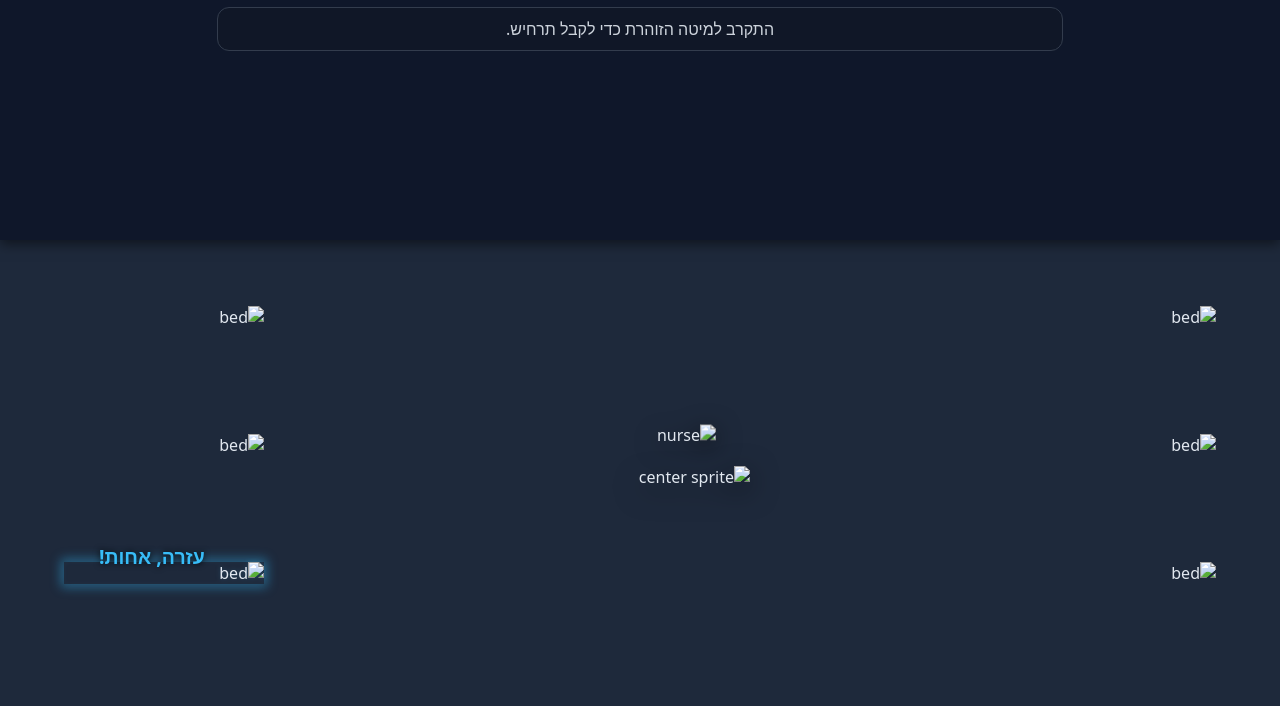
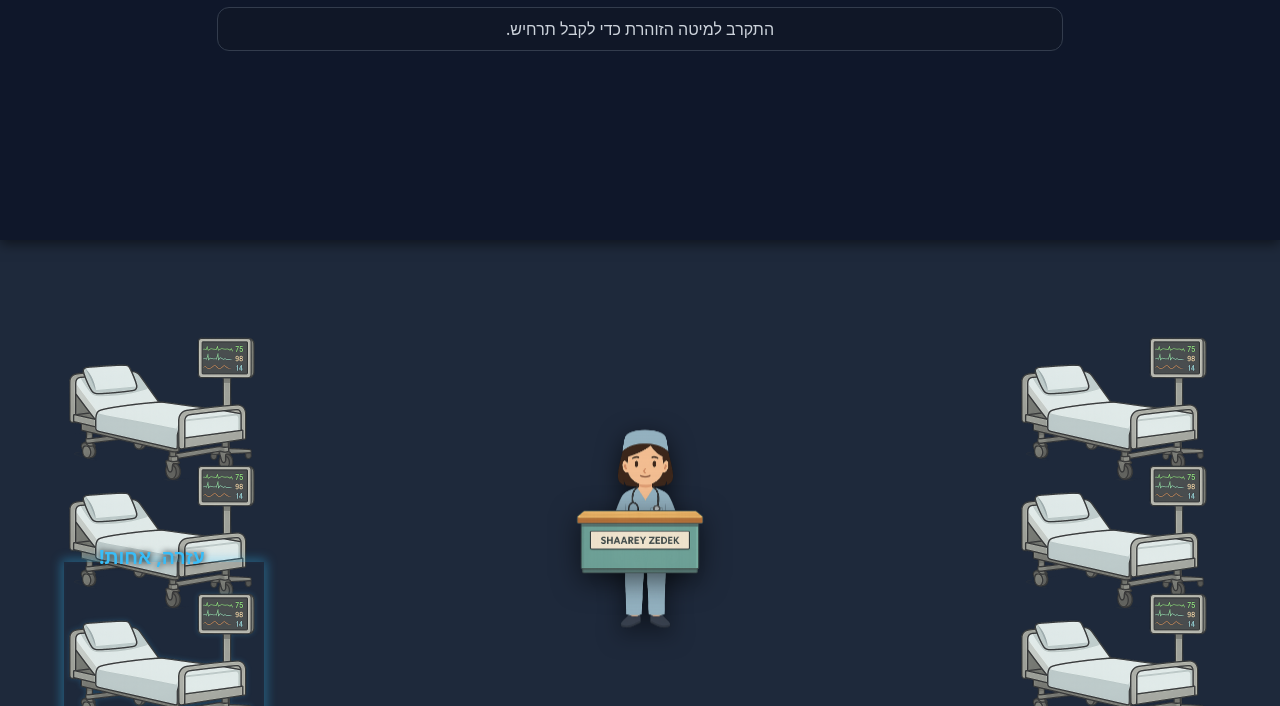
Before and after one commit to JoeAlabama/ICU, a plain HTML site: page index.html in a window 1280 px wide. Both pictures are taken after a click on the button "התחל משחק". Shown: the part 94-800 px from the top of the page. Drawn offline with Linux system fonts and the light colour scheme.

Commit message:
Update index.html

```diff
--- a/index.html
+++ b/index.html
@@ -78,20 +78,20 @@
       </div>
 
       <!-- Nurse -->
-      <img id="nurse"$1src="./assets/nurse.png" alt="nurse" />
+      <img id="nurse"src="./assets/nurse.png" alt="nurse" />
 
       <!-- Beds along left wall -->
-      <img class="bed"$1src="./assets/bed.png" style="top:50vh;left:5%" alt="bed" />
-      <img class="bed"$1src="./assets/bed.png" style="top:66vh;left:5%" alt="bed" />
-      <img class="bed"$1src="./assets/bed.png" style="top:82vh;left:5%" alt="bed" />
+      <img class="bed"src="./assets/bed.png" style="top:50vh;left:5%" alt="bed" />
+      <img class="bed"src="./assets/bed.png" style="top:66vh;left:5%" alt="bed" />
+      <img class="bed"src="./assets/bed.png" style="top:82vh;left:5%" alt="bed" />
 
       <!-- Beds along right wall -->
-      <img class="bed"$1src="./assets/bed.png" style="top:50vh;right:5%" alt="bed" />
-      <img class="bed"$1src="./assets/bed.png" style="top:66vh;right:5%" alt="bed" />
-      <img class="bed"$1src="./assets/bed.png" style="top:82vh;right:5%" alt="bed" />
+      <img class="bed"src="./assets/bed.png" style="top:50vh;right:5%" alt="bed" />
+      <img class="bed"src="./assets/bed.png" style="top:66vh;right:5%" alt="bed" />
+      <img class="bed"src="./assets/bed.png" style="top:82vh;right:5%" alt="bed" />
 
       <!-- Center sprite between beds -->
-      <img id="centerSprite"$1src="./assets/center-sprite.png" alt="center sprite" />
+      <img id="centerSprite"src="./assets/center-sprite.png" alt="center sprite" />
 
       <!-- Help text -->
       <div id="helpText">עזרה, אחות!</div>
```
